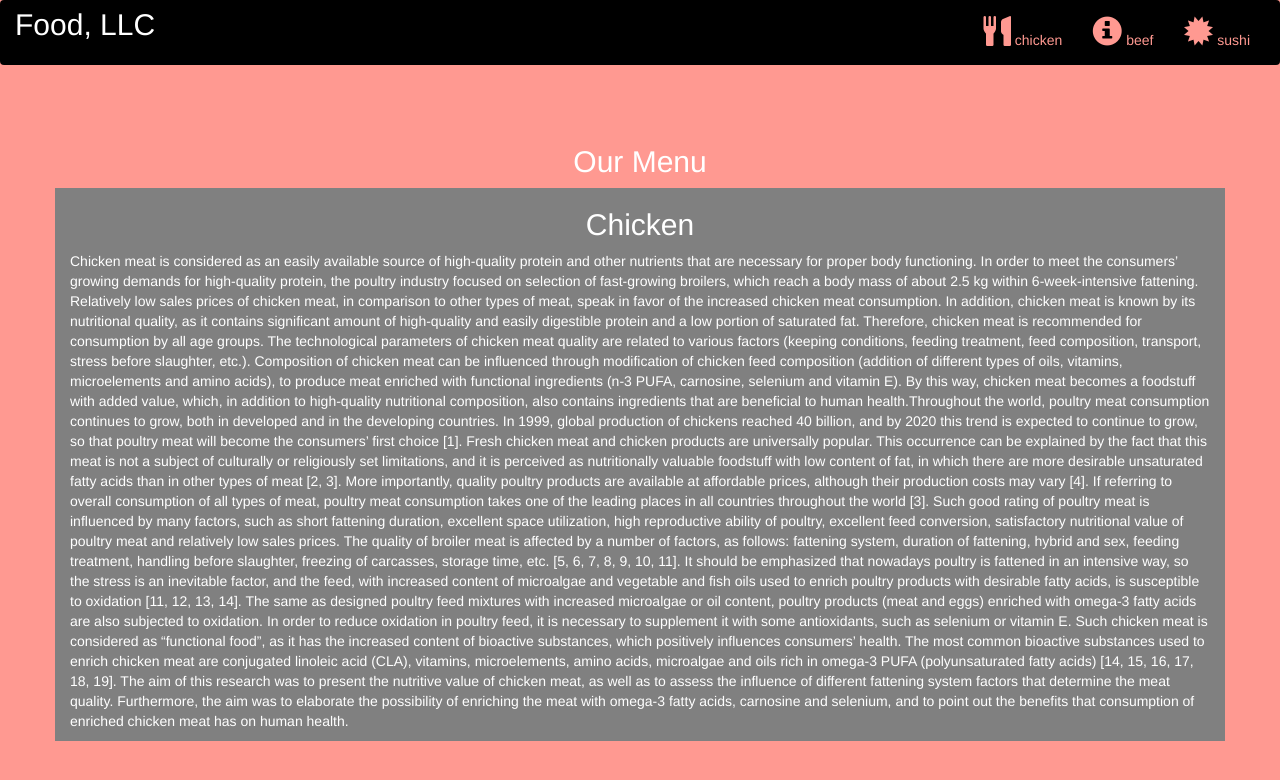
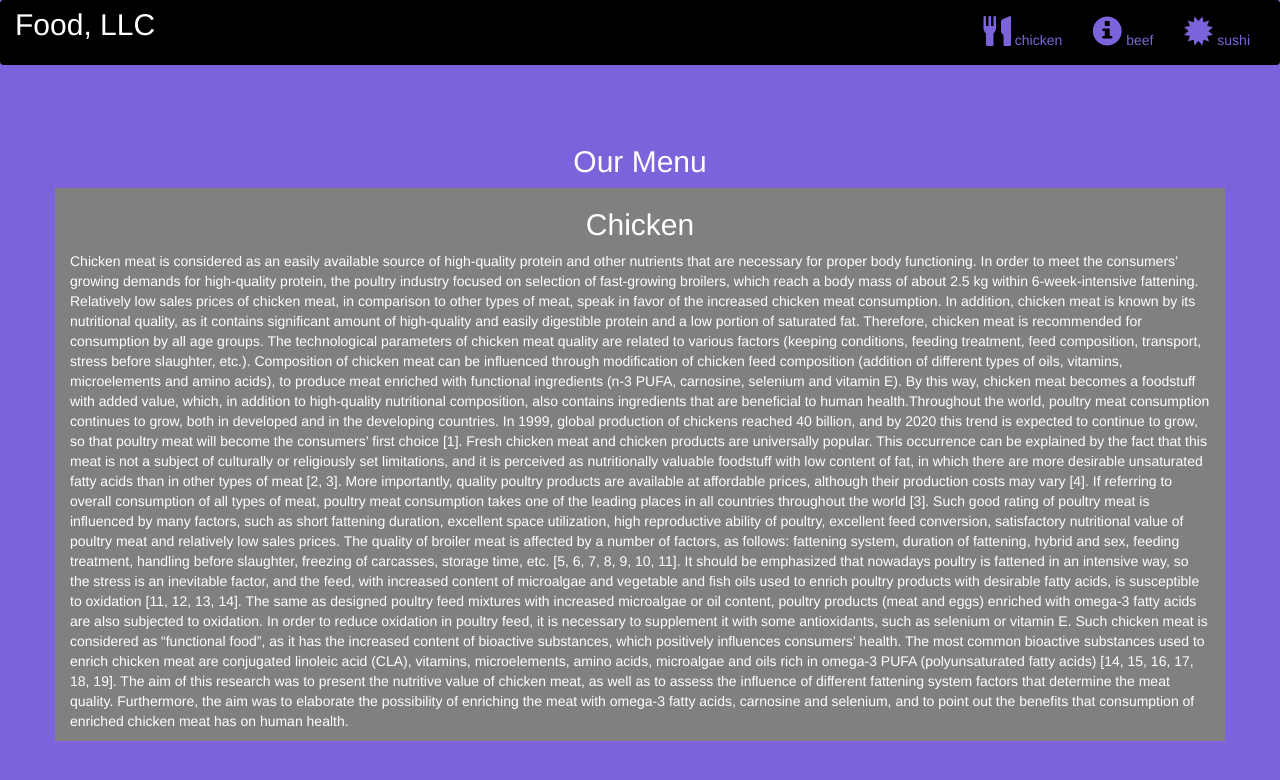
Before and after one commit to didenkovl/coursera_html, a plain HTML site: page module_3/index.html in a window 1280 px wide. Drawn offline with nearby package versions, Linux system fonts and the light colour scheme.

Commit message:
Update style.css

```diff
--- a/module_3/style.css
+++ b/module_3/style.css
@@ -10,12 +10,12 @@ background-color: black;
 color: #ff9991;
 }
 body{
-	background-color: #ff9991;
+	background-color: #7d63db;
 	color: white;
 }
 .glyphicon{
 	font-size: 30px;
-	color:#ff9991;
+	color: #7d63db;
 }
 
 .center{
@@ -35,7 +35,7 @@ h2{
 	text-align: center;
 }
 #myNavbar ul li a {
-	color: #ff9991;
+	color: #7d63db;
 }
 .navbar-brand{
 font-size: 30px;
```
